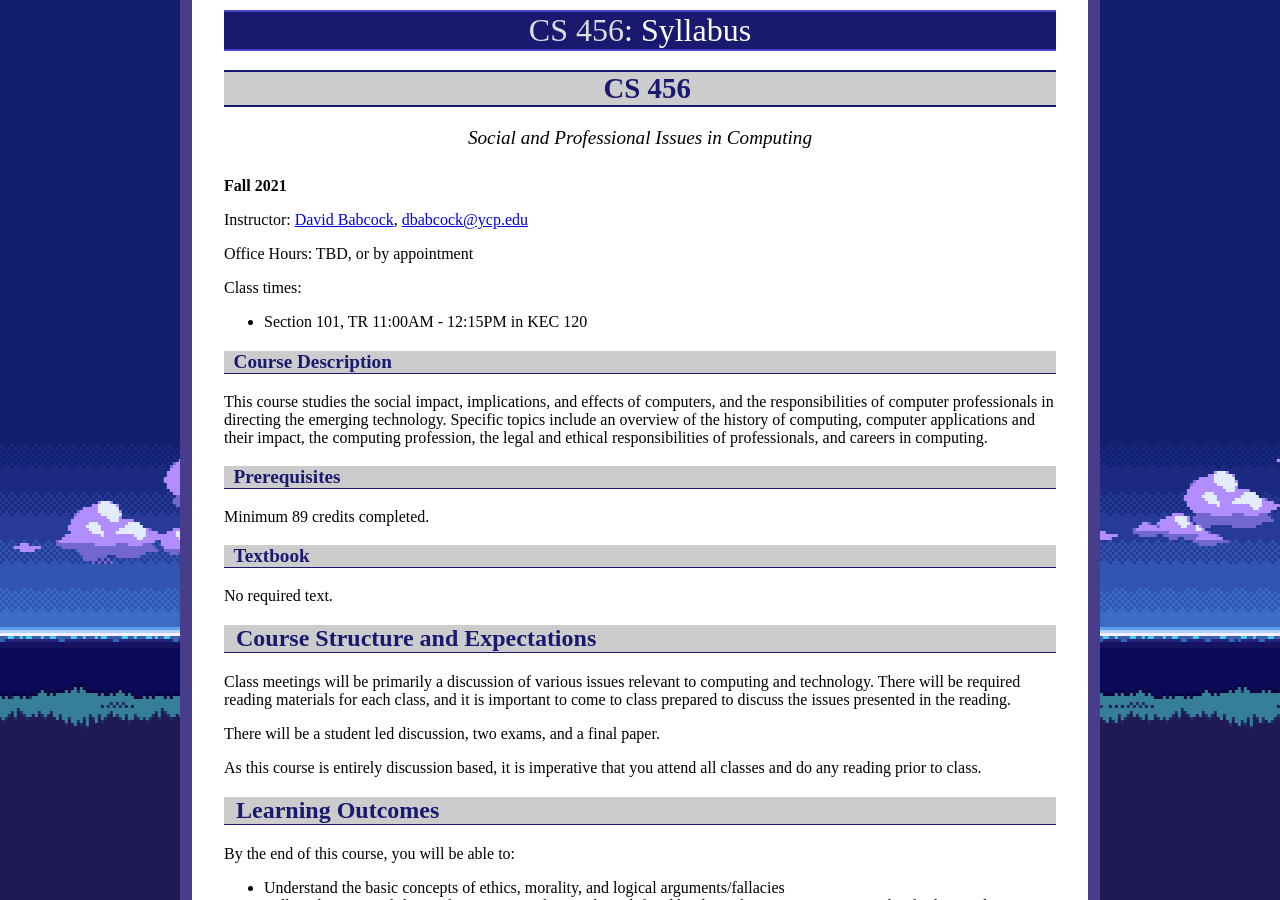
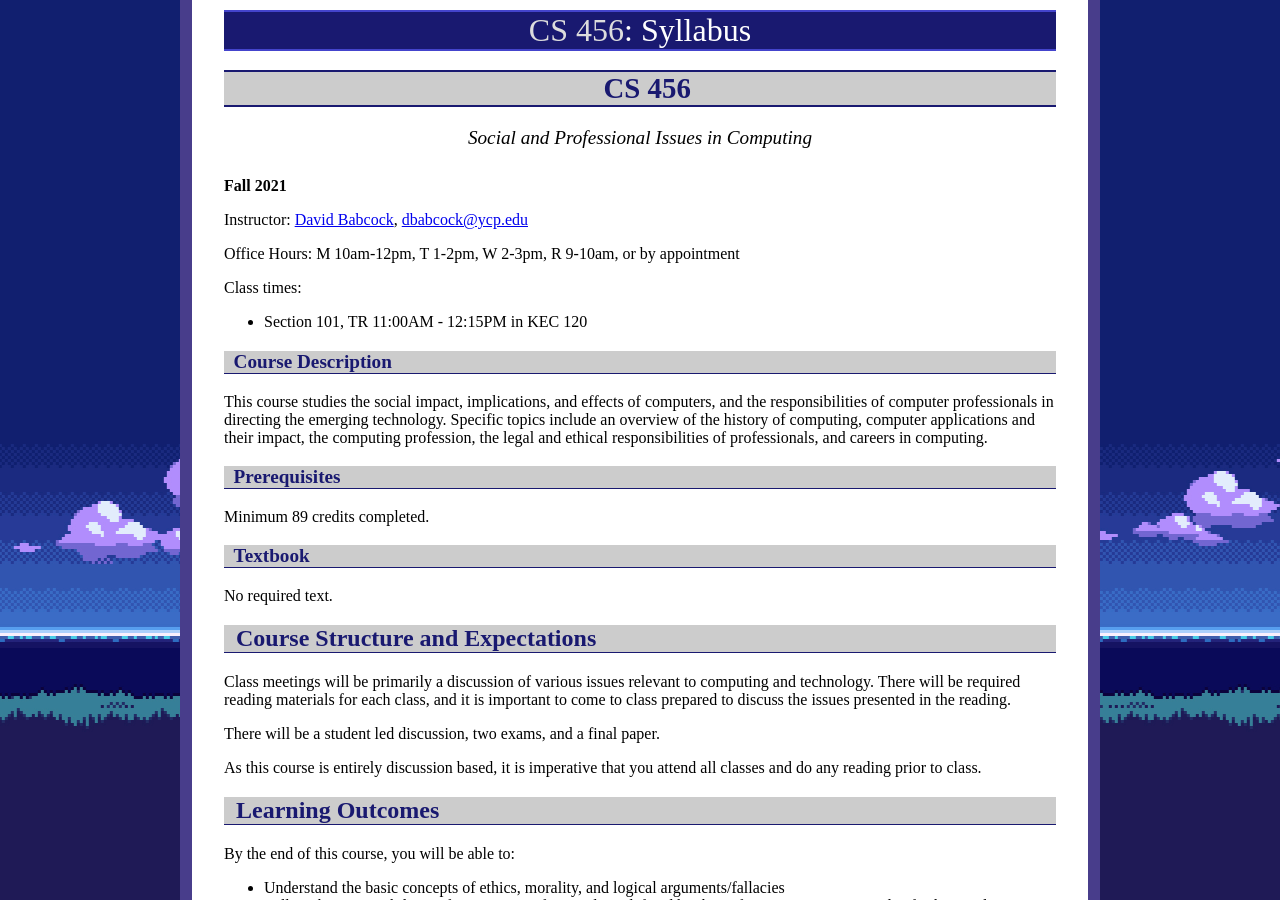
Before and after one commit to ycpcs/cs456-fall2021, a Jekyll site: the page built from syllabus.md, in a window 1280 px wide and 900 px high. Built offline with Jekyll 4.4.1, drawn with Linux system fonts in a browser that asks for light colours.

Commit message:
add office hours
add office hours

```diff
--- a/syllabus.md
+++ b/syllabus.md
@@ -11,7 +11,7 @@ title: "Syllabus"
 
 Instructor: <a href="http://faculty.ycp.edu/~dbabcock">David Babcock</a>, <dbabcock@ycp.edu>
 
-Office Hours: TBD, or by appointment
+Office Hours: M 10am-12pm, T 1-2pm, W 2-3pm, R 9-10am, or by appointment
 
 Class times:
 
```
